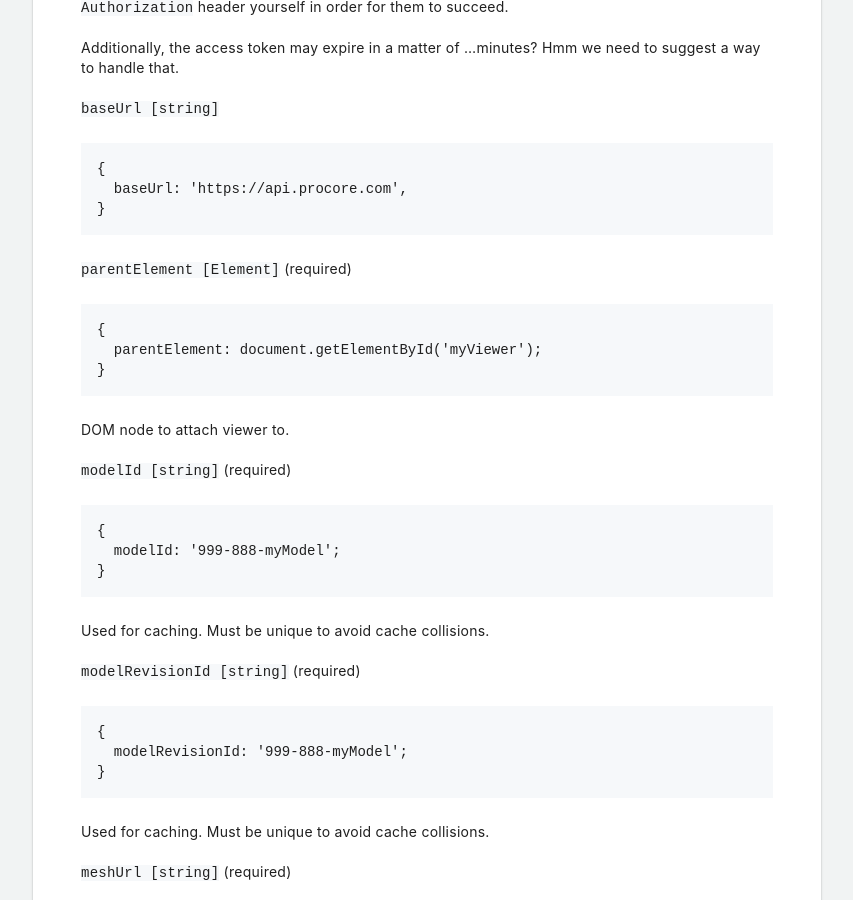
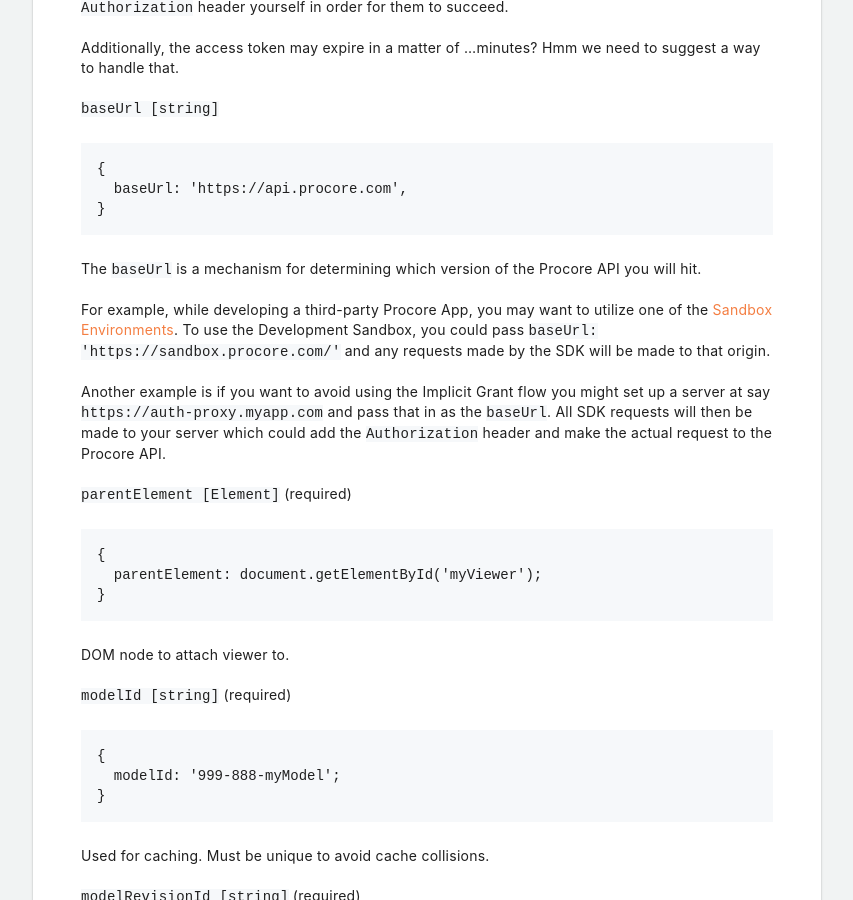
Before and after one commit to procore/documentation, a Jekyll site: the page built from other_procore_apis/bim_web_viewer.md, in a window 1280 px wide and 900 px high, scrolled down 32021 px. Shown: the whole window, without its empty margins (411-1264 px from the left). Built offline with Jekyll 4.4.1, drawn with Linux system fonts in a browser that asks for light colours.

Commit message:
Add description for baseUrl

````diff
--- a/other_procore_apis/bim_web_viewer.md
+++ b/other_procore_apis/bim_web_viewer.md
@@ -1449,7 +1449,11 @@ Additionally, the access token may expire in a matter of ...minutes? Hmm we need
 }
 ```
 
-
+The `baseUrl` is a mechanism for determining which version of the Procore API you will hit.
+
+For example, while developing a third-party Procore App, you may want to utilize one of the [Sandbox Environments](https://developers.procore.com/documentation/development-environments). To use the Development Sandbox, you could pass `baseUrl: 'https://sandbox.procore.com/'` and any requests made by the SDK will be made to that origin.
+
+Another example is if you want to avoid using the Implicit Grant flow you might set up a server at say `https://auth-proxy.myapp.com` and pass that in as the `baseUrl`. All SDK requests will then be made to your server which could add the `Authorization` header and make the actual request to the Procore API.
 
 `parentElement [Element]` (required)
 
````
